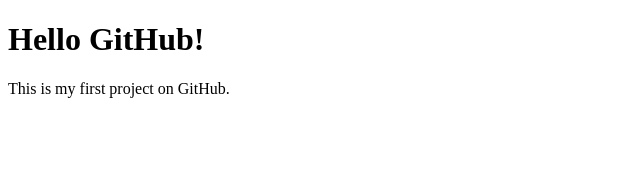
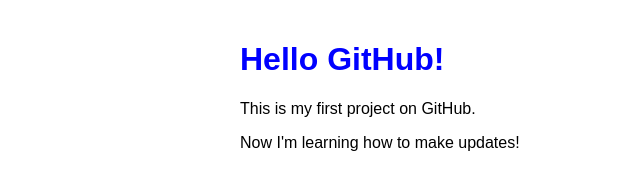
Before and after one commit to tantawyio/my-first-repo, a plain HTML site: page index.html in a window 1280 px wide. Shown: the whole page, without its empty margins (0-640 px from the left). Drawn offline with Linux system fonts and the light colour scheme.

Commit message:
adding styling

```diff
--- a/index.html
+++ b/index.html
@@ -2,9 +2,21 @@
 <html>
 <head>
     <title>My First GitHub Project</title>
+    <style>
+        body {
+            font-family: Arial, sans-serif;
+            max-width: 800px;
+            margin: 0 auto;
+            padding: 20px;
+        }
+        h1 {
+            color: blue;
+        }
+    </style>
 </head>
 <body>
     <h1>Hello GitHub!</h1>
     <p>This is my first project on GitHub.</p>
+    <p>Now I'm learning how to make updates!</p>
 </body>
 </html>
```
